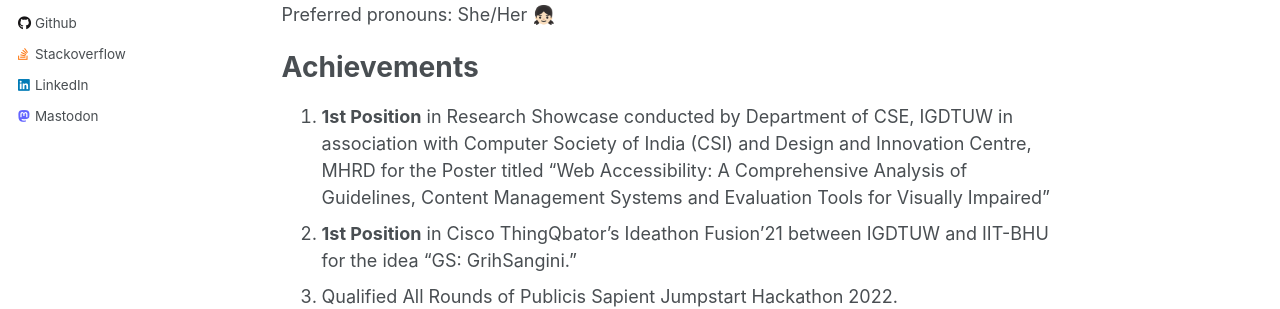
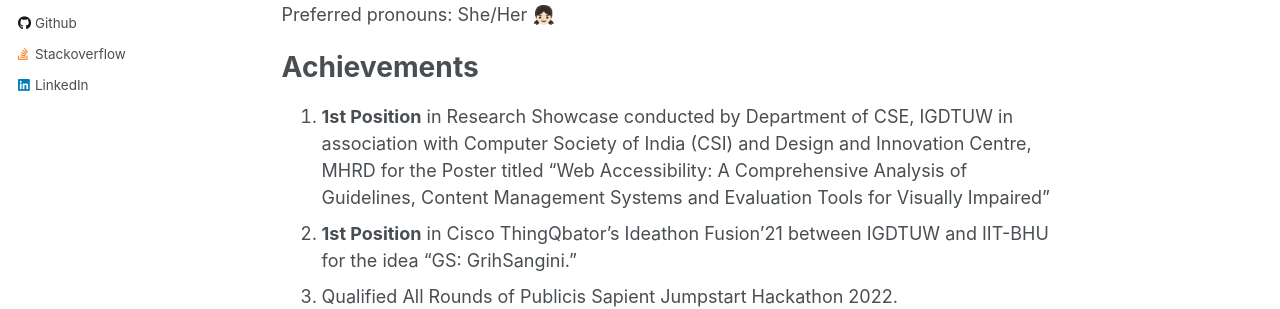
Before and after one commit to tannudaral/tannudaral.github.io, a Jekyll site: the page built from _pages/about.md, in a window 1280 px wide. Shown: the part 437-746 px from the top of the page. Built offline with Jekyll 4.4.1, drawn with Linux system fonts in a browser that asks for light colours.

Commit message:
Update _config.yml

```diff
--- a/_config.yml
+++ b/_config.yml
@@ -58,7 +58,7 @@ author:
   instagram        : # Username
   lastfm           : # Username
   linkedin         : tannudaral
-  mastodon         : tann0x
+  mastodon         : # tann0x
   medium           : # URL
   pinterest        : # Username
   soundcloud       : # Username
```
